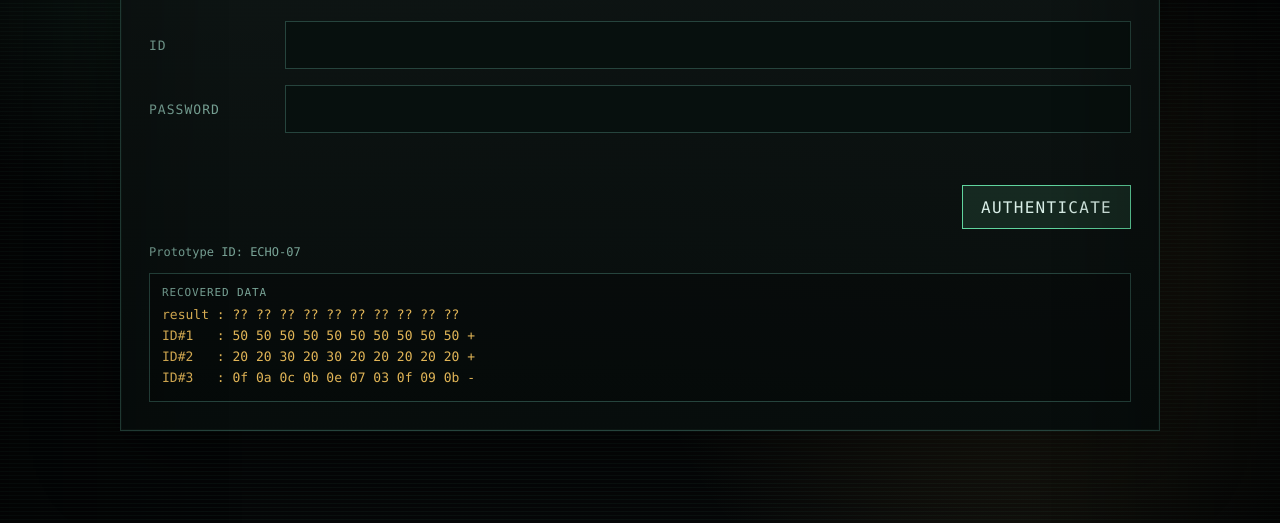
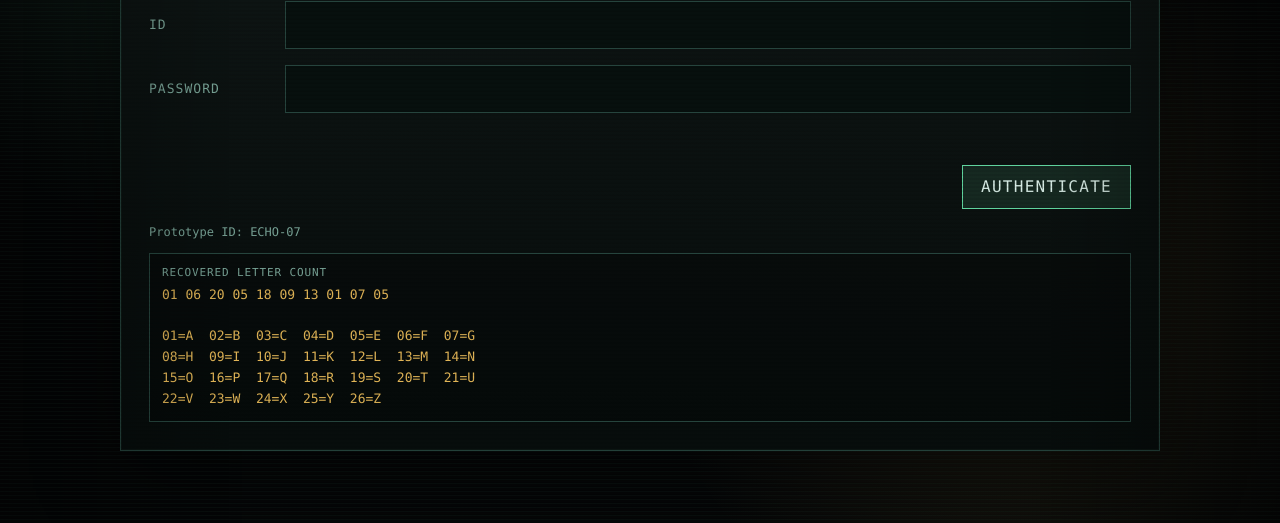
Before and after one commit to Caboose413/ProjectDeadDrop, a plain HTML site: page index.html in a window 1280 px wide. Shown: the part 277-800 px from the top of the page. Drawn offline with Linux system fonts and the light colour scheme.

Commit message:
reworked login password puzzle

```diff
--- a/index.html
+++ b/index.html
@@ -42,12 +42,14 @@
       </form>
 
       <p class="credential-note">Prototype ID: ECHO-07</p>
-      <div class="byte-clue" aria-label="Recovered data clue">
-        <span>Recovered data</span>
-        <pre class="data-ledger"><code>result : ?? ?? ?? ?? ?? ?? ?? ?? ?? ??
-ID#1   : 50 50 50 50 50 50 50 50 50 50 +
-ID#2   : 20 20 30 20 30 20 20 20 20 20 +
-ID#3   : 0f 0a 0c 0b 0e 07 03 0f 09 0b -</code></pre>
+      <div class="byte-clue" aria-label="Recovered letter-count clue">
+        <span>Recovered letter count</span>
+        <pre class="data-ledger"><code>01 06 20 05 18 09 13 01 07 05
+
+01=A  02=B  03=C  04=D  05=E  06=F  07=G
+08=H  09=I  10=J  11=K  12=L  13=M  14=N
+15=O  16=P  17=Q  18=R  19=S  20=T  21=U
+22=V  23=W  24=X  25=Y  26=Z</code></pre>
       </div>
     </section>
 
--- a/styles.css
+++ b/styles.css
@@ -66,7 +66,18 @@ body::before {
   position: fixed;
   inset: 0;
   pointer-events: none;
-  background: linear-gradient(90deg, rgba(0, 0, 0, 0.35), transparent 18%, transparent 82%, rgba(0, 0, 0, 0.42));
+  z-index: 10;
+  background:
+    linear-gradient(90deg, rgba(0, 0, 0, 0.35), transparent 18%, transparent 82%, rgba(0, 0, 0, 0.42)),
+    repeating-linear-gradient(
+      to bottom,
+      transparent 0,
+      transparent 3px,
+      rgba(0, 0, 0, 0.13) 3px,
+      rgba(0, 0, 0, 0.13) 4px
+    );
+  background-position: 0 0, 0 0;
+  animation: crt-scanlines 700ms linear infinite;
 }
 
 body.reward-effect-active::after {
@@ -464,6 +475,18 @@ button:focus-visible {
   }
 }
 
+@keyframes crt-scanlines {
+  to {
+    background-position: 0 0, 0 4px;
+  }
+}
+
+@media (prefers-reduced-motion: reduce) {
+  body::before {
+    animation: none;
+  }
+}
+
 @keyframes reward-card {
   0% {
     opacity: 0;
```
